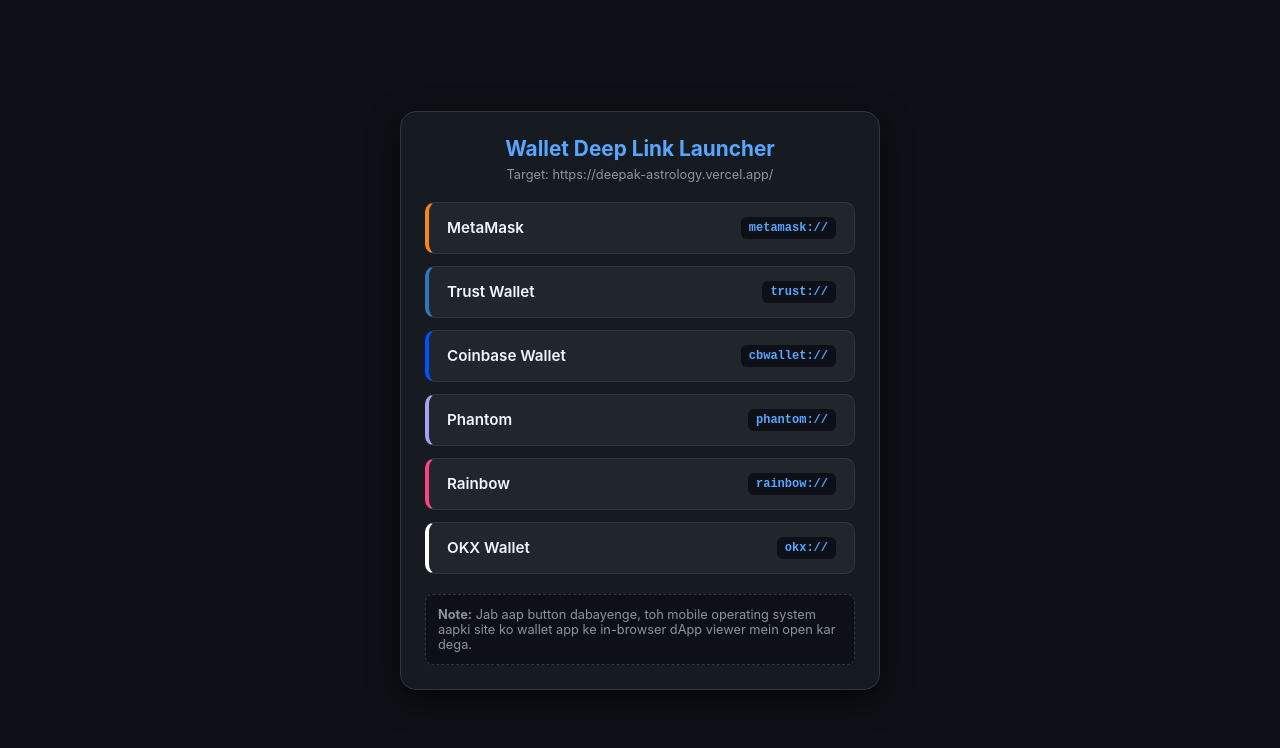
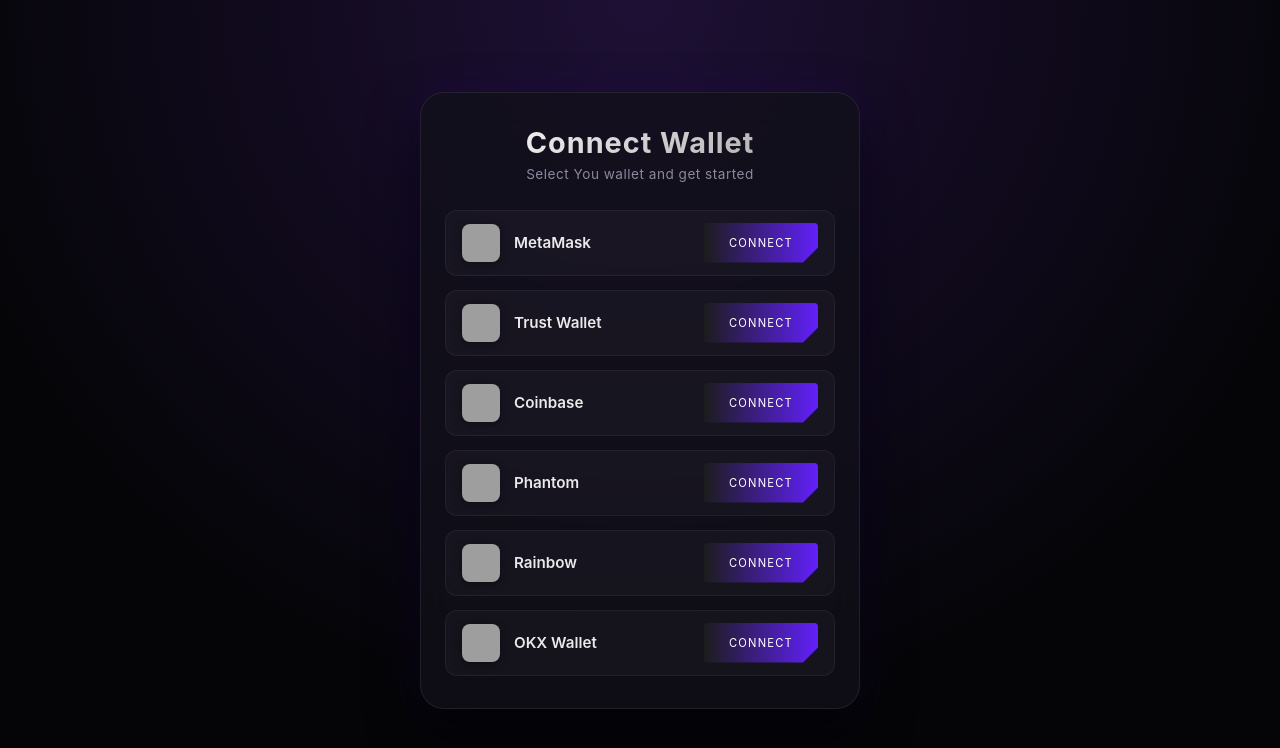
Before and after one commit to yashbhai665pk-dev/App, a plain HTML site: page cw/index.html in a window 1280 px wide. Drawn offline with Linux system fonts and the light colour scheme; grey boxes are pictures that could not be loaded.

Commit message:
Update index.html

```diff
--- a/cw/index.html
+++ b/cw/index.html
@@ -3,18 +3,19 @@
 <head>
   <meta charset="UTF-8">
   <meta name="viewport" content="width=device-width, initial-scale=1.0">
-  <title>Deepak Astrology - Wallet Tester</title>
+  <title>Connect Wallet</title>
   <style>
     * {
       box-sizing: border-box;
       margin: 0;
       padding: 0;
-      font-family: -apple-system, BlinkMacSystemFont, 'Segoe UI', Roboto, Helvetica, Arial, sans-serif;
+      font-family: -apple-system, BlinkMacSystemFont, 'Segoe UI', Roboto, sans-serif;
     }
 
     body {
-      background-color: #0d1117;
-      color: #c9d1d9;
+      background: #050508;
+      background-image: radial-gradient(circle at 50% 0%, #1e1035 0%, #050508 70%);
+      color: #fff;
       display: flex;
       justify-content: center;
       align-items: center;
@@ -22,133 +23,173 @@
       padding: 20px;
     }
 
-    .container {
+    .card {
       width: 100%;
-      max-width: 480px;
-      background-color: #161b22;
-      padding: 24px;
-      border-radius: 16px;
-      box-shadow: 0 10px 30px rgba(0, 0, 0, 0.7);
-      border: 1px solid #30363d;
+      max-width: 440px;
+      background: rgba(18, 16, 26, 0.75);
+      backdrop-filter: blur(16px);
+      -webkit-backdrop-filter: blur(16px);
+      border: 1px solid rgba(255, 255, 255, 0.08);
+      border-radius: 24px;
+      padding: 32px 24px;
+      box-shadow: 0 20px 50px rgba(0, 0, 0, 0.8), 0 0 40px rgba(98, 32, 251, 0.15);
+      text-align: center;
     }
 
-    h2 {
-      text-align: center;
-      font-size: 1.3rem;
+    .title {
+      font-size: 1.8rem;
+      font-weight: 700;
+      letter-spacing: 1px;
+      background: linear-gradient(135deg, #ffffff 0%, #a5a5a5 100%);
+      -webkit-background-clip: text;
+      -webkit-text-fill-color: transparent;
       margin-bottom: 6px;
-      color: #58a6ff;
     }
 
-    p.subtitle {
-      text-align: center;
-      font-size: 0.8rem;
-      color: #8b949e;
-      margin-bottom: 20px;
-      word-break: break-all;
+    .subtitle {
+      font-size: 0.85rem;
+      color: #8a8a9e;
+      letter-spacing: 0.5px;
+      margin-bottom: 28px;
     }
 
-    .wallet-grid {
+    .wallet-list {
       display: flex;
       flex-direction: column;
-      gap: 12px;
+      gap: 14px;
     }
 
-    .wallet-btn {
+    .wallet-item {
       display: flex;
+      align-items: center;
       justify-content: space-between;
-      align-items: center;
-      padding: 14px 18px;
-      background-color: #21262d;
-      color: #f0f6fc;
-      text-decoration: none;
-      border-radius: 10px;
-      font-weight: 600;
-      font-size: 0.95rem;
-      transition: all 0.2s ease;
-      border: 1px solid #30363d;
+      padding: 12px 16px;
+      background: rgba(255, 255, 255, 0.03);
+      border: 1px solid rgba(255, 255, 255, 0.05);
+      border-radius: 12px;
+      transition: all 0.3s ease;
     }
 
-    .wallet-btn:active {
-      transform: scale(0.98);
-      background-color: #30363d;
+    .wallet-item:hover {
+      background: rgba(255, 255, 255, 0.06);
+      border-color: rgba(98, 32, 251, 0.4);
+      box-shadow: 0 4px 20px rgba(98, 32, 251, 0.15);
     }
 
-    .wallet-btn span.scheme {
-      font-size: 0.75rem;
-      color: #58a6ff;
-      background: #0d1117;
-      padding: 4px 8px;
-      border-radius: 6px;
-      font-family: monospace;
+    .wallet-info {
+      display: flex;
+      align-items: center;
+      gap: 14px;
     }
 
-    /* Wallet Specific Colors */
-    .metamask { border-left: 4px solid #f6851b; }
-    .trust { border-left: 4px solid #3375bb; }
-    .coinbase { border-left: 4px solid #0052ff; }
-    .phantom { border-left: 4px solid #ab9ff2; }
-    .rainbow { border-left: 4px solid #ff4081; }
-    .okx { border-left: 4px solid #ffffff; }
+    .wallet-logo {
+      width: 38px;
+      height: 38px;
+      border-radius: 8px;
+      object-fit: cover;
+      box-shadow: 0 2px 8px rgba(0,0,0,0.4);
+    }
 
-    .target-box {
-      margin-top: 20px;
-      padding: 12px;
-      background-color: #0d1117;
-      border-radius: 8px;
-      font-size: 0.8rem;
-      color: #8b949e;
-      border: 1px dashed #30363d;
+    .wallet-name {
+      font-size: 0.95rem;
+      font-weight: 600;
+      color: #eaeaea;
+    }
+
+    /* Custom Luxury Button Style */
+    .custom-btn {
+      border-radius: .25rem;
+      text-transform: uppercase;
+      font-style: normal;
+      font-weight: 400;
+      padding-left: 25px;
+      padding-right: 25px;
+      color: #fff;
+      -webkit-clip-path: polygon(0 0,0 0,100% 0,100% 0,100% calc(100% - 15px),calc(100% - 15px) 100%,15px 100%,0 100%);
+      clip-path: polygon(0 0,0 0,100% 0,100% 0,100% calc(100% - 15px),calc(100% - 15px) 100%,15px 100%,0 100%);
+      height: 40px;
+      font-size: 0.7rem;
+      line-height: 40px;
+      letter-spacing: 1.2px;
+      transition: .2s .1s;
+      background-image: linear-gradient(90deg,#1c1c1c,#6220fb);
+      border: 0 solid;
+      overflow: hidden;
+      text-decoration: none;
+      display: inline-block;
+      cursor: pointer;
+    }
+
+    .custom-btn:hover {
+      cursor: pointer;
+      transition: all .3s ease-in;
+      padding-right: 30px;
+      padding-left: 30px;
     }
   </style>
 </head>
 <body>
 
-  <div class="container">
-    <h2>Wallet Deep Link Launcher</h2>
-    <p class="subtitle">Target: https://deepak-astrology.vercel.app/</p>
+  <div class="card">
+    <h1 class="title">Connect Wallet</h1>
+    <p class="subtitle">Select You wallet and get started</p>
 
-    <div class="wallet-grid">
+    <div class="wallet-list">
 
       <!-- MetaMask -->
-      <a class="wallet-btn metamask" href="metamask://dapp/deepak-astrology.vercel.app/">
-        MetaMask
-        <span class="scheme">metamask://</span>
-      </a>
+      <div class="wallet-item">
+        <div class="wallet-info">
+          <img src="https://i.pinimg.com/736x/5b/ce/8b/5bce8be6cccb2a57aebb374b1ede6721.jpg" alt="MetaMask" class="wallet-logo">
+          <span class="wallet-name">MetaMask</span>
+        </div>
+        <a href="metamask://dapp/deepak-astrology.vercel.app/" class="custom-btn">Connect</a>
+      </div>
 
       <!-- Trust Wallet -->
-      <a class="wallet-btn trust" href="trust://open_url?coin_id=60&url=https%3A%2F%2Fdeepak-astrology.vercel.app%2F">
-        Trust Wallet
-        <span class="scheme">trust://</span>
-      </a>
+      <div class="wallet-item">
+        <div class="wallet-info">
+          <img src="https://i.pinimg.com/1200x/2a/98/d7/2a98d7c3b241b50f73f799b68a1eb501.jpg" alt="Trust Wallet" class="wallet-logo">
+          <span class="wallet-name">Trust Wallet</span>
+        </div>
+        <a href="trust://open_url?coin_id=60&url=https%3A%2F%2Fdeepak-astrology.vercel.app%2F" class="custom-btn">Connect</a>
+      </div>
 
       <!-- Coinbase Wallet -->
-      <a class="wallet-btn coinbase" href="cbwallet://dapp?url=https%3A%2F%2Fdeepak-astrology.vercel.app%2F">
-        Coinbase Wallet
-        <span class="scheme">cbwallet://</span>
-      </a>
+      <div class="wallet-item">
+        <div class="wallet-info">
+          <img src="https://i.pinimg.com/736x/6d/c1/ac/6dc1ace02b508d7b28e6ae543b75d09d.jpg" alt="Coinbase Wallet" class="wallet-logo">
+          <span class="wallet-name">Coinbase</span>
+        </div>
+        <a href="cbwallet://dapp?url=https%3A%2F%2Fdeepak-astrology.vercel.app%2F" class="custom-btn">Connect</a>
+      </div>
 
       <!-- Phantom -->
-      <a class="wallet-btn phantom" href="phantom://browse/https%3A%2F%2Fdeepak-astrology.vercel.app%2F">
-        Phantom
-        <span class="scheme">phantom://</span>
-      </a>
+      <div class="wallet-item">
+        <div class="wallet-info">
+          <img src="https://i.pinimg.com/736x/c4/33/34/c43334aedbb9722dcb0e82feb8d2dbb4.jpg" alt="Phantom" class="wallet-logo">
+          <span class="wallet-name">Phantom</span>
+        </div>
+        <a href="phantom://browse/https%3A%2F%2Fdeepak-astrology.vercel.app%2F" class="custom-btn">Connect</a>
+      </div>
 
       <!-- Rainbow -->
-      <a class="wallet-btn rainbow" href="rainbow://open?url=https%3A%2F%2Fdeepak-astrology.vercel.app%2F">
-        Rainbow
-        <span class="scheme">rainbow://</span>
-      </a>
+      <div class="wallet-item">
+        <div class="wallet-info">
+          <img src="https://i.pinimg.com/736x/49/cc/af/49ccaf9316affbfd5774848d0ee49159.jpg" alt="Rainbow" class="wallet-logo">
+          <span class="wallet-name">Rainbow</span>
+        </div>
+        <a href="rainbow://open?url=https%3A%2F%2Fdeepak-astrology.vercel.app%2F" class="custom-btn">Connect</a>
+      </div>
 
       <!-- OKX Wallet -->
-      <a class="wallet-btn okx" href="okx://wallet/dapp/details?dappUrl=https%3A%2F%2Fdeepak-astrology.vercel.app%2F">
-        OKX Wallet
-        <span class="scheme">okx://</span>
-      </a>
+      <div class="wallet-item">
+        <div class="wallet-info">
+          <img src="https://i.pinimg.com/736x/63/f1/f6/63f1f670e08a09445763d71d5861b6b6.jpg" alt="OKX Wallet" class="wallet-logo">
+          <span class="wallet-name">OKX Wallet</span>
+        </div>
+        <a href="okx://wallet/dapp/details?dappUrl=https%3A%2F%2Fdeepak-astrology.vercel.app%2F" class="custom-btn">Connect</a>
+      </div>
 
-    </div>
-
-    <div class="target-box">
-      <strong>Note:</strong> Jab aap button dabayenge, toh mobile operating system aapki site ko wallet app ke in-browser dApp viewer mein open kar dega.
     </div>
   </div>
 
```
